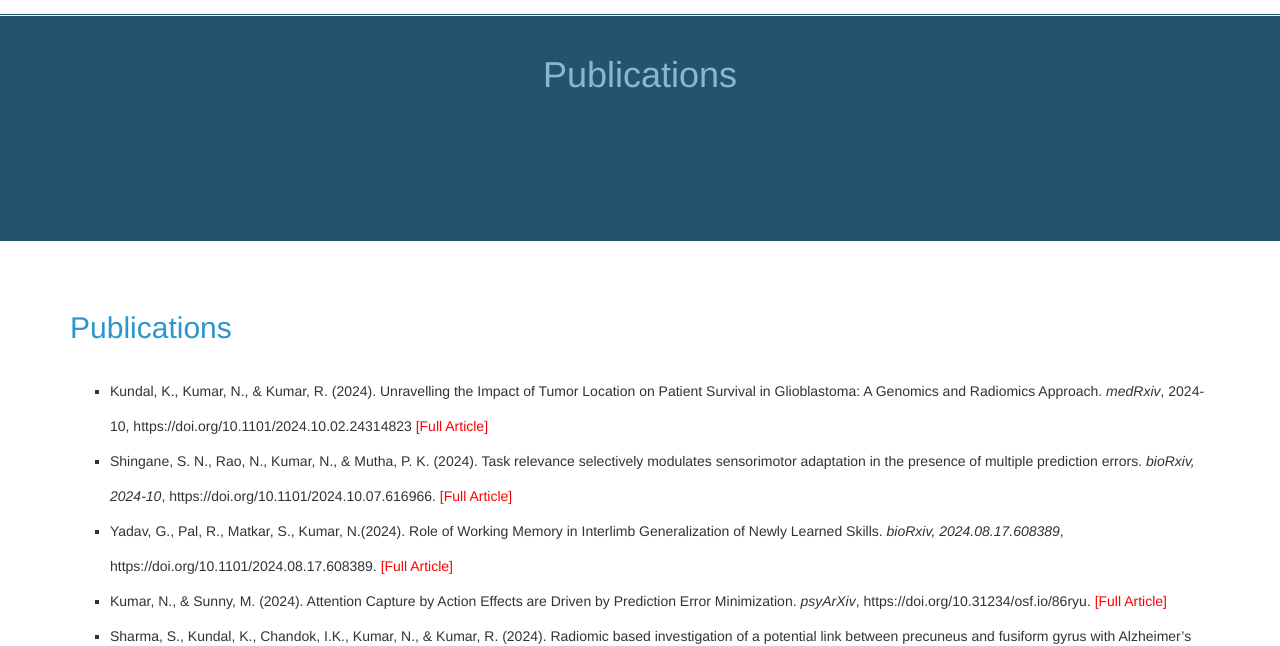
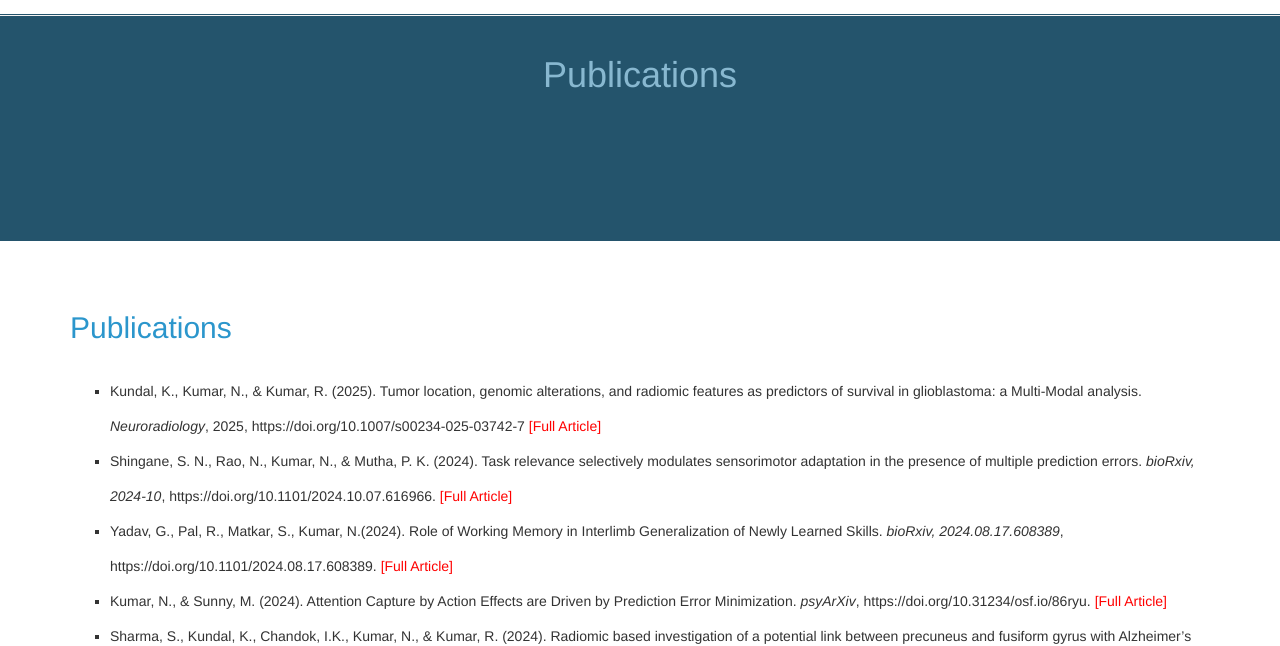
Before and after one commit to neerajiith/plasticity-lab, a plain HTML site: page publications.html in a window 1280 px wide. Shown: the part 159-805 px from the top of the page. Drawn offline with Linux system fonts and the light colour scheme; files that its build step writes are made by us from their sources.

Commit message:
Kavita pub journal added

```diff
--- a/publications.html
+++ b/publications.html
@@ -323,7 +323,7 @@
 
                        <ol style="list-style-type:square;">
 
-						<li> Kundal, K., Kumar, N., & Kumar, R. (2024). Unravelling the Impact of Tumor Location on Patient Survival in Glioblastoma: A Genomics and Radiomics Approach. <i>medRxiv</i>, 2024-10, https://doi.org/10.1101/2024.10.02.24314823 <a href="https://www.medrxiv.org/content/10.1101/2024.10.02.24314823v2" target="_blank" style="color:red;">[Full Article] </a> </li>
+						<li> Kundal, K., Kumar, N., & Kumar, R. (2025). Tumor location, genomic alterations, and radiomic features as predictors of survival in glioblastoma: a Multi-Modal analysis. <i>Neuroradiology</i>, 2025, https://doi.org/10.1007/s00234-025-03742-7 <a href="https://link.springer.com/article/10.1007/s00234-025-03742-7" target="_blank" style="color:red;">[Full Article] </a> </li>
 
 						<li> Shingane, S. N., Rao, N., Kumar, N., & Mutha, P. K. (2024). Task relevance selectively modulates sensorimotor adaptation in the presence of multiple prediction errors. <i>bioRxiv, 2024-10</i>, https://doi.org/10.1101/2024.10.07.616966. <a href="https://www.biorxiv.org/content/10.1101/2024.10.07.616966v1.abstract" target="_blank" style="color:red;">[Full Article] </a> </li>
 
```
